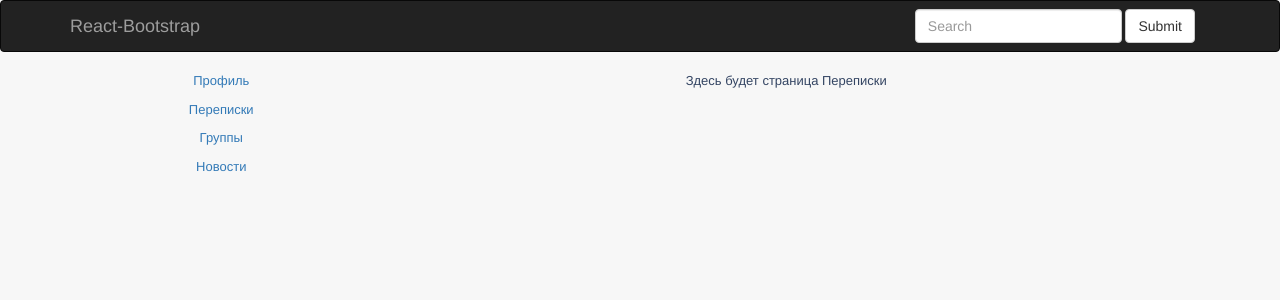
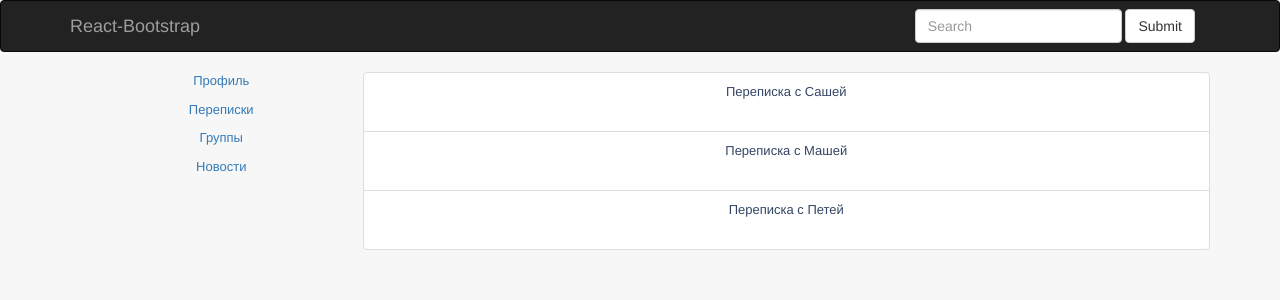
Before and after one commit to codyfet/acc-sn, a React app: page /conversations in a window 1280 px wide. Shown: the top 300 px of the page. Built offline with nearby package versions, Linux system fonts and the light colour scheme.

Commit message:
Добавлена заглушка для списка сообщений

```diff
--- a/src/components/Modules/Conversations/Conversations.tsx
+++ b/src/components/Modules/Conversations/Conversations.tsx
@@ -1,9 +1,15 @@
 import * as React from 'react';
+import {ListGroup, ListGroupItem} from 'react-bootstrap';
 
+/**
+ * Список перписок пользователя.
+ */
 export const Conversations = () => {
     return (
-        <div>
-            Здесь будет страница Переписки
-        </div>
+        <ListGroup>
+            <ListGroupItem className="conversation">Переписка с Сашей</ListGroupItem>
+            <ListGroupItem className="conversation">Переписка с Машей</ListGroupItem>
+            <ListGroupItem className="conversation">Переписка с Петей</ListGroupItem>
+        </ListGroup>
     )
 }
--- a/src/styles/App.less
+++ b/src/styles/App.less
@@ -1,10 +1,13 @@
-/**Общие стили*/
+/** Общие стили */
 @import "Common";
 @import "Variables";
 @import "Bootstrap";
 @import "./Helpers/MarginHelpers";
 @import "./Helpers/PaddingHelpers";
 
-/**Компоненты*/
+/** Компоненты */
 @import "./Components/Button";
 @import "./Components/Panels";
+
+/** Модули */
+@import "./Modules/Conversations";
--- /dev/null
+++ b/src/styles/Modules/Conversations.less
@@ -0,0 +1,3 @@
+.conversation {
+    height: 60px;
+}
```
